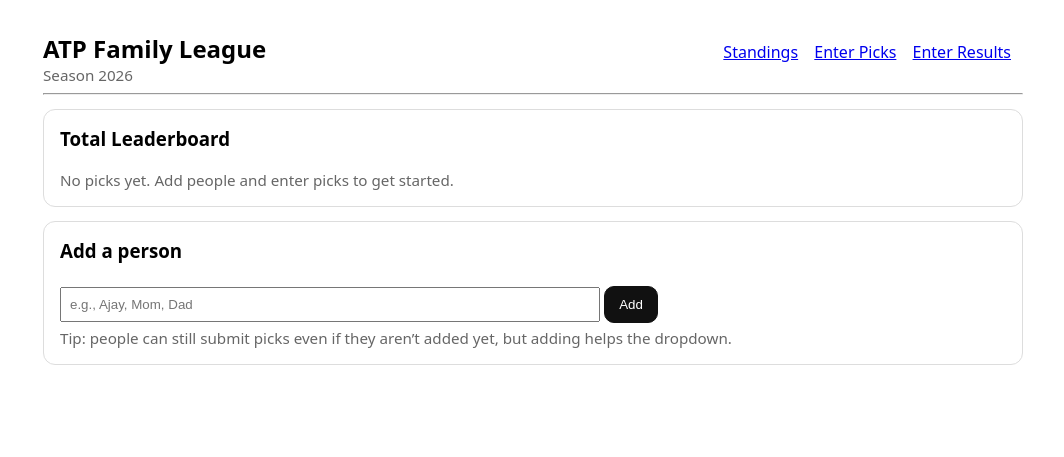
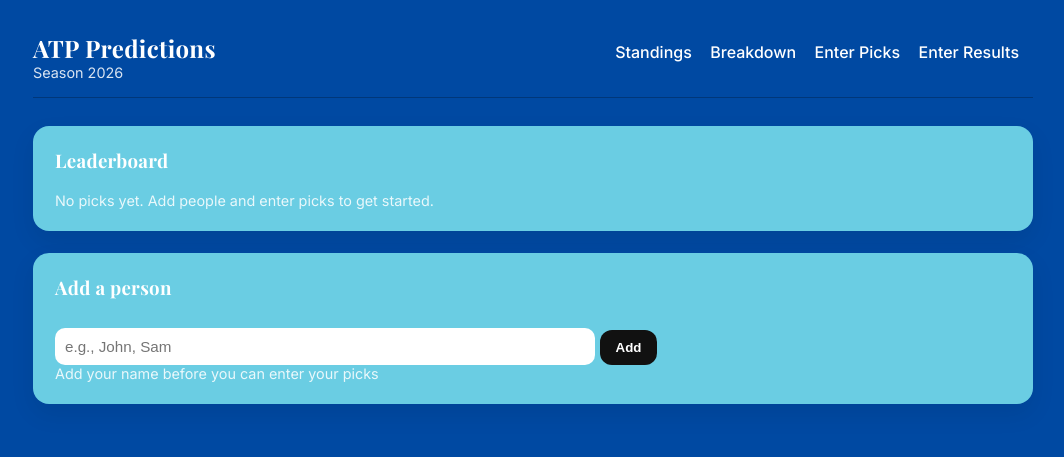
Before and after one commit to apartha13/atpTennisPredictions, a FastAPI app: page / in a window 1280 px wide. Shown: the top 457 px of the page, without its empty margins (107-1171 px from the left). Run offline with FastAPI, Linux system fonts and the light colour scheme.

Commit message:
Made the UI look better and debugged.

```diff
--- a/app.py
+++ b/app.py
@@ -171,7 +171,6 @@ def home(request: Request):
     people = get_people()
     events = get_events()
     totals = calc_totals()
-    breakdown = calc_event_breakdown()
 
     return templates.TemplateResponse("home.html", {
         "request": request,
@@ -179,7 +178,6 @@ def home(request: Request):
         "people": people,
         "events": events,
         "totals": totals,
-        "breakdown": breakdown,
     })
 
 
@@ -233,6 +231,14 @@ def submit_pick(
 
     return RedirectResponse("/picks", status_code=303)
 
+@app.get("/breakdown", response_class=HTMLResponse)
+def breakdown_page(request: Request):
+    breakdown = calc_event_breakdown()
+    return templates.TemplateResponse("breakdown.html", {
+        "request": request,
+        "year": LEAGUE_YEAR,
+        "breakdown": breakdown,
+    })
 
 @app.get("/results", response_class=HTMLResponse)
 def results_page(request: Request):
--- a/templates/base.html
+++ b/templates/base.html
@@ -3,29 +3,142 @@
     <head>
         <meta charset="utf-8"/>
         <meta name="viewport" content="width=device-width, initial-scale=1"/>
+
+        <!-- Google Fonts -->
+        <link rel="preconnect" href="https://fonts.googleapis.com">
+        <link rel="preconnect" href="https://fonts.gstatic.com" crossorigin>
+        <link href="https://fonts.googleapis.com/css2?family=Inter:wght@400;500;600&family=Playfair+Display:wght@600;700&display=swap" rel="stylesheet">
+
         <title>ATP Family League</title>
+
         <style>
-    body { font-family: system-ui, -apple-system, Segoe UI, Roboto, Arial, sans-serif; max-width: 980px; margin: 32px auto; padding: 0 16px; }
-    header { display:flex; align-items:baseline; justify-content:space-between; gap:16px; }
-    nav a { margin-right: 12px; }
-    table { border-collapse: collapse; width: 100%; margin: 12px 0 20px; }
-    th, td { border: 1px solid #ddd; padding: 8px; text-align: left; }
-    th { background: #f6f6f6; }
-    .card { border: 1px solid #ddd; border-radius: 12px; padding: 16px; margin: 14px 0; }
-    .muted { color:#666; font-size: 0.95rem; }
-    input, select { padding: 8px; margin: 6px 0; width: 100%; max-width: 520px; }
-    button { padding: 10px 14px; border: 1px solid #111; background: #111; color: #fff; border-radius: 10px; cursor: pointer; }
-    button:hover { opacity: 0.9; }
+          :root {
+            --bg-blue: #0049a2;
+            --card-blue: #6acde3;
+            --text-white: #ffffff;
+            --text-muted: rgba(255,255,255,0.85);
+            --border-light: rgba(0, 0, 0, 0.25);
+          }
+
+          body {
+            font-family: 'Inter', system-ui, -apple-system, Segoe UI, Roboto, Arial, sans-serif;
+            background: var(--bg-blue);
+            color: var(--text-white);
+            max-width: 1000px;
+            margin: 0 auto;
+            padding: 32px 20px;
+          }
+
+          h1, h2, h3, h4 {
+            font-family: 'Playfair Display', serif;
+            letter-spacing: 0.3px;
+          }
+
+          header {
+            display: flex;
+            align-items: baseline;
+            justify-content: space-between;
+            gap: 16px;
+            margin-bottom: 12px;
+          }
+
+          nav a {
+            color: var(--text-white);
+            text-decoration: none;
+            margin-right: 14px;
+            font-weight: 500;
+          }
+
+          nav a:hover {
+            text-decoration: underline;
+          }
+
+          hr {
+            border: none;
+            border-top: 1px solid var(--border-light);
+            margin: 16px 0 28px;
+          }
+
+          .card {
+            background: var(--card-blue);
+            border-radius: 16px;
+            padding: 22px;
+            margin: 22px 0;
+            box-shadow: 0 10px 24px rgba(0,0,0,0.08);
+          }
+
+          table {
+            border-collapse: collapse;
+            width: 100%;
+            margin-top: 12px;
+            font-size: 0.95rem;
+          }
+
+          th, td {
+            border-bottom: 1px solid var(--border-light);
+            padding: 10px 8px;
+            text-align: left;
+          }
+
+          th {
+            font-weight: 600;
+            color: var(--text-white);
+          }
+
+          td.points {
+            text-align: left;
+            font-weight: 600;
+          }
+
+          td.rank {
+            text-align: left;
+            font-size: 1.1rem;
+          }
+
+          .leader-gold   { background: rgba(255, 215, 0, 0.18); }
+          .leader-silver { background: rgba(255, 255, 255, 0.12); }
+          .leader-bronze { background: rgba(205, 127, 50, 0.18); }
+
+          input, select {
+            padding: 10px;
+            margin-top: 6px;
+            width: 100%;
+            max-width: 520px;
+            border-radius: 10px;
+            border: none;
+            font-size: 0.95rem;
+          }
+
+          button {
+            margin-top: 12px;
+            padding: 10px 16px;
+            border: none;
+            background: #111;
+            color: #fff;
+            border-radius: 12px;
+            font-weight: 600;
+            cursor: pointer;
+          }
+
+          button:hover {
+            opacity: 0.9;
+          }
+
+          .muted {
+            color: var(--text-muted);
+            font-size: 0.9rem;
+          }
         </style>
       </head>
 <body>
   <header>
     <div>
-      <h2 style="margin:0;">ATP Family League</h2>
+      <h2 style="margin:0;">ATP Predictions</h2>
       <div class="muted">Season {{year}}</div>
     </div>
     <nav>
       <a href="/">Standings</a>
+      <a href="/breakdown">Breakdown</a>
       <a href="/picks">Enter Picks</a>
       <a href="/results">Enter Results</a>
     </nav>
--- a/templates/home.html
+++ b/templates/home.html
@@ -2,7 +2,7 @@
 {% block content %}
 
 <div class="card">
-  <h3 style="margin-top:0;">Total Leaderboard</h3>
+  <h3 style="margin-top:0;">Leaderboard</h3>
   {% if totals|length == 0 %}
     <div class="muted">No picks yet. Add people and enter picks to get started.</div>
   {% else %}
@@ -10,10 +10,25 @@
       <thead><tr><th>#</th><th>Person</th><th>Total Points</th></tr></thead>
       <tbody>
         {% for (person, total) in totals %}
-          <tr>
-            <td>{{ loop.index }}</td>
+          <tr class="
+            {% if loop.index == 1 %}leader-gold
+            {% elif loop.index == 2 %}leader-silver
+            {% elif loop.index == 3 %}leader-bronze
+            {% endif %}
+          ">
+            <td class="rank">
+              {% if loop.index == 1 %}
+                🥇
+              {% elif loop.index == 2 %}
+                🥈
+              {% elif loop.index == 3 %}
+                🥉
+              {% else %}
+                {{ loop.index }}
+              {% endif %}
+            </td>
             <td>{{ person }}</td>
-            <td>{{ total }}</td>
+            <td class="points">{{ total }}</td>
           </tr>
         {% endfor %}
       </tbody>
@@ -24,32 +39,10 @@
 <div class="card">
   <h3 style="margin-top:0;">Add a person</h3>
   <form action="/add_person" method="post">
-    <input name="name" placeholder="e.g., Ajay, Mom, Dad" required />
+    <input name="name" placeholder="e.g., John, Sam" required />
     <button type="submit">Add</button>
   </form>
-  <div class="muted">Tip: people can still submit picks even if they aren’t added yet, but adding helps the dropdown.</div>
+  <div class="muted">Add your name before you can enter your picks</div>
 </div>
 
-{% if breakdown|length > 0 %}
-  <h3>Per-event breakdown</h3>
-  {% for ev in breakdown %}
-    <div class="card">
-      <h4 style="margin:0 0 8px 0;">{{ ev.short_id }} — {{ ev.name }}</h4>
-      <table>
-        <thead><tr><th>Person</th><th>Pick</th><th>Round</th><th>Points</th></tr></thead>
-        <tbody>
-          {% for row in ev.rows %}
-            <tr>
-              <td>{{ row.person }}</td>
-              <td>{{ row.player }}</td>
-              <td>{{ row.round }}</td>
-              <td>{{ row.points }}</td>
-            </tr>
-          {% endfor %}
-        </tbody>
-      </table>
-    </div>
-  {% endfor %}
-{% endif %}
-
 {% endblock %}
--- a/templates/picks.html
+++ b/templates/picks.html
@@ -10,7 +10,7 @@
         <option value="{{p}}">{{p}}</option>
       {% endfor %}
     </select>
-    <div class="muted">If you don’t see your name, someone can add it on the Standings page.</div>
+    <div class="muted">If you don’t see your name, you can add it on the Standings page.</div>
 
     <br/><br/>
     <label class="muted">Event</label><br/>
@@ -22,14 +22,14 @@
 
     <br/><br/>
     <label class="muted">Player</label><br/>
-    <input name="player" placeholder="e.g., Novak Djokovic" required />
+    <input name="player" placeholder="e.g., Jannik Sinner" required />
 
     <br/><br/>
     <button type="submit">Save Pick</button>
   </form>
 
   <p class="muted" style="margin-bottom:0;">
-    One pick per event. Submitting again overwrites your previous pick for that event.
+    One pick per event. Submitting again overwrites your previous pick for that event. Picks need to be made at beginning of the year, but with a withdrawal or injury, a re-pick will be allowed.
   </p>
 </div>
 
--- a/templates/results.html
+++ b/templates/results.html
@@ -5,7 +5,7 @@
   <h3 style="margin-top:0;">Enter / Update Results (Commissioner Only)</h3>
   <form action="/results" method="post">
     <label class="muted">Commissioner key</label><br/>
-    <input name="commissioner_key" type="password" placeholder="(you only)" required />
+    <input name="commissioner_key" type="password" placeholder="(Ajay Only)" required />
 
     <br/><br/>
     <label class="muted">Event</label><br/>
```
Also changed, not shown: templates/breakdown.html (added, +31 -0 lines). Lines whose indentation alone changed are shown as unchanged.
